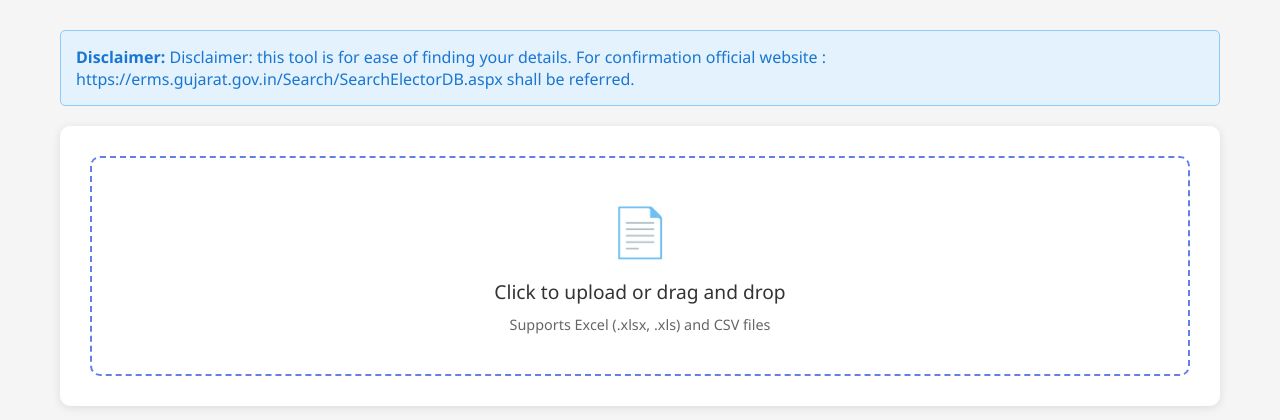
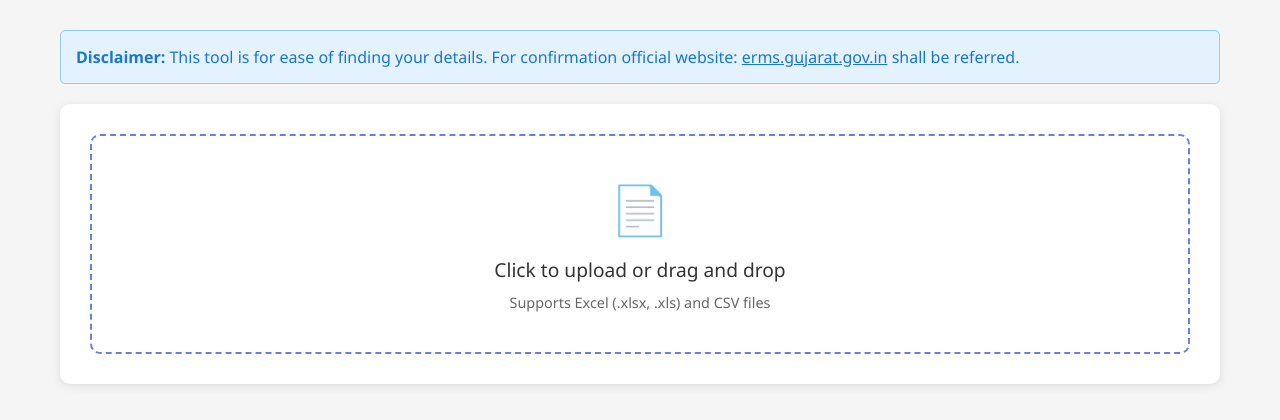
Before and after one commit to faiz-123/excel-search-app, a Flask app: page / in a window 1280 px wide. Shown: the part 237-657 px from the top of the page. Run offline with Flask 3, Linux system fonts and the light colour scheme.

Commit message:
Improve disclaimer link readability
- Shortened URL display from full path to just domain name
- Made link clickable with proper HTML anchor tag
- Added styling for better visual appearance
- Link opens in new tab to preserve user session

```diff
--- a/templates/index.html
+++ b/templates/index.html
@@ -396,7 +396,7 @@
         {% endif %}
 
         <div class="alert alert-info">
-            <strong>Disclaimer:</strong> Disclaimer: this tool is for ease of finding your details. For confirmation official website : https://erms.gujarat.gov.in/Search/SearchElectorDB.aspx shall be referred.
+            <strong>Disclaimer:</strong> This tool is for ease of finding your details. For confirmation official website: <a href="https://erms.gujarat.gov.in/Search/SearchElectorDB.aspx" target="_blank" style="color: #1976d2; text-decoration: underline;">erms.gujarat.gov.in</a> shall be referred.
         </div>
 
         <div id="searchSection" class="search-section" {% if file_info %}style="display: block;"{% endif %}>
```
